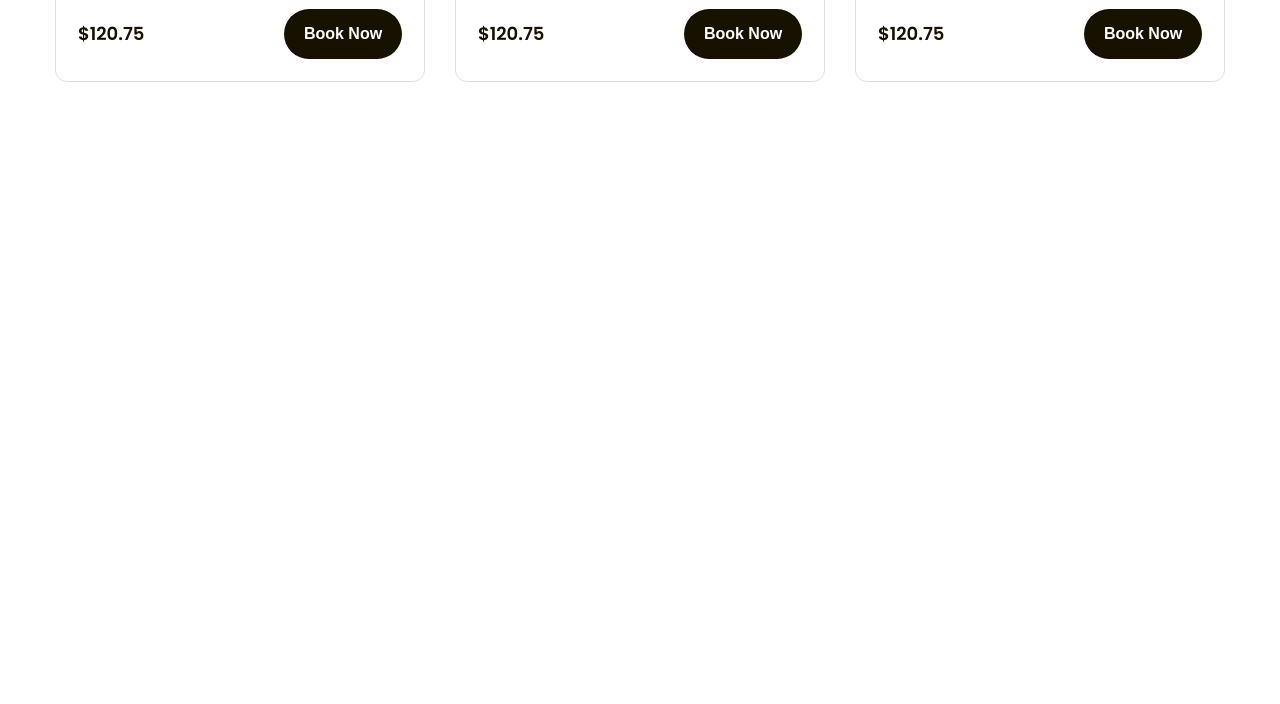
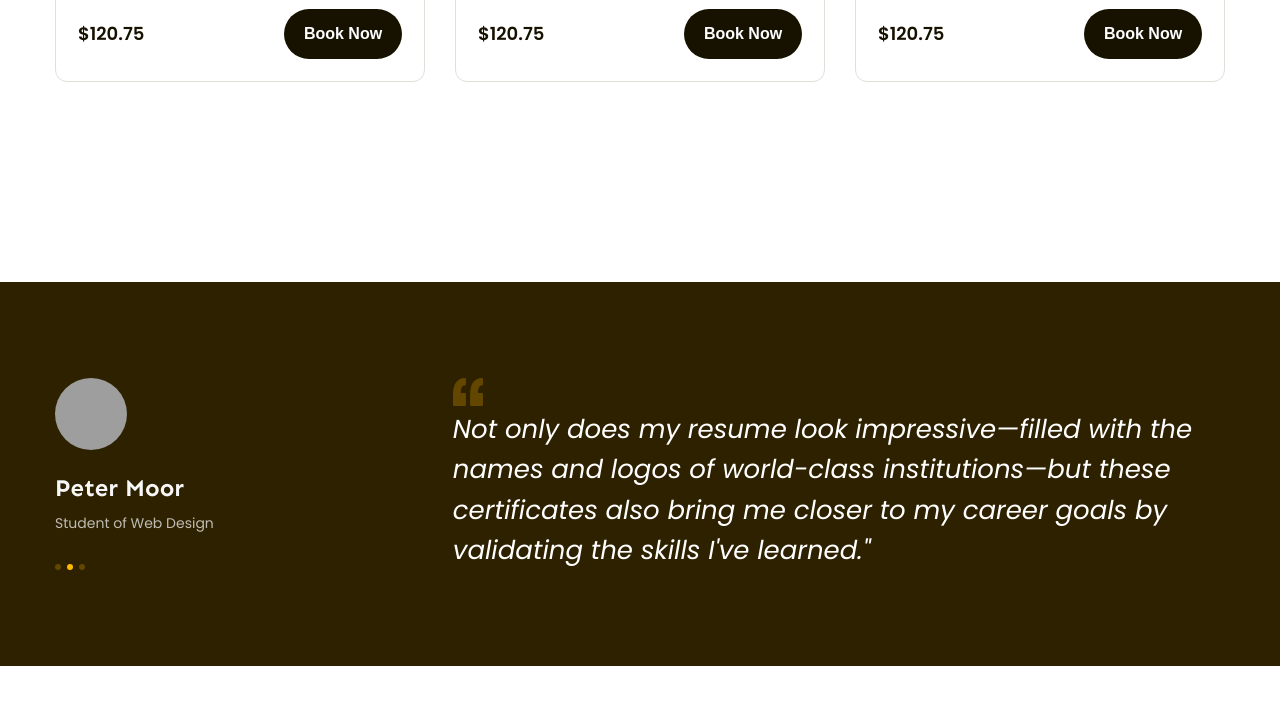
Before and after one commit to PhatDiaz/figma-to-html, a plain HTML site: page index.html in a window 1280 px wide. Shown: the part 1671-2375 px from the top of the page. Drawn offline with Linux system fonts and the light colour scheme; grey boxes are pictures that could not be loaded.

Commit message:
P8 code phần feedback

```diff
--- a/assets/css/style.css
+++ b/assets/css/style.css
@@ -421,3 +421,69 @@ a {
 .popular .course-item .btn-book:hover {
     background-color: var(--primary-color);
 }
+
+/* ============== feedback ==============*/
+
+.feedback {
+    margin-top: 135px;
+    padding: 96px 0;
+    background: #2E2100;
+}
+
+.feedback-item {
+    display: flex;
+}
+
+.feedback-item .avatar {
+    width: 72px;
+    height: 72px;
+    border-radius: 50%;
+    object-fit: cover;
+}
+
+.feedback-item .info .member-name {
+    margin-top: 18px;
+    color: #F7F7F7;
+    font-family: var(--font-heading);
+    font-size: 2.4rem;
+    font-weight: 700;
+    line-height: 1.42;
+}
+
+.feedback-item .info .desc {
+    margin-top: 4px;
+    color: #BFBCB2;
+    font-size: 1.4rem;
+    line-height: 1.86;
+}
+
+.feedback-item .dots {
+    display: flex;
+    margin-top: 28px;
+    gap: 6px;
+}
+
+.feedback-item .dot {
+    width: 6px;
+    height: 6px;
+    border-radius: 50%;
+    background-color: #634700;
+    cursor: pointer;
+}
+
+.feedback-item .dot.active {
+    background-color: var(--primary-color);
+    cursor: default;
+}
+
+.feedback-item .content {
+    width: 66%;
+    margin-left: auto;
+}
+
+.feedback-item blockquote {
+    color: #FFF;
+    font-size: 2.6rem;
+    font-style: italic;
+    line-height: 1.54;
+}
--- a/index.html
+++ b/index.html
@@ -236,6 +236,36 @@
                 </div>
             </div>
         </div>
+
+        <!-- feedback -->
+        <div class="feedback">
+            <div class="main-content">
+                <div class="feedback-list">
+                    <div class="feedback-item">
+                        <!-- khối bên trái -->
+                        <div class="info">
+                            <img src="./assets/img/ava1.jpg" alt="Peter Moor" class="avatar">
+                            <p class="member-name">Peter Moor</p>
+                            <p class="desc">Student of Web Design</p>
+                            <div class="dots">
+                                <span class="dot"></span>
+                                <span class="dot active"></span>
+                                <span class="dot"></span>
+                            </div>
+                        </div>
+
+                        <!-- khối bên phải -->
+                        <div class="content">
+                            <img src="./assets/icon/open-quote.svg" alt="" class="open-quotes">
+                            <blockquote>Not only does my resume look impressive—filled with the names and logos of
+                                world-class institutions—but these
+                                certificates also bring me closer to my career goals by validating the skills I've
+                                learned."</blockquote>
+                        </div>
+                    </div>
+                </div>
+            </div>
+        </div>
     </main>
 </body>
 
```
Also changed, not shown: assets/icon/open-quote.svg (added), 1 other file.
